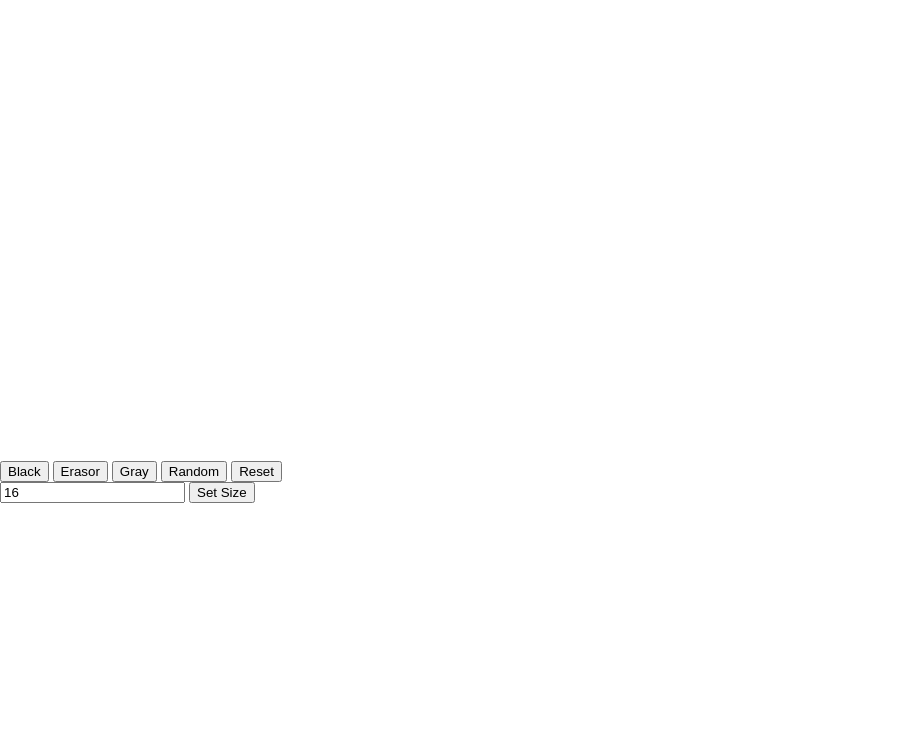
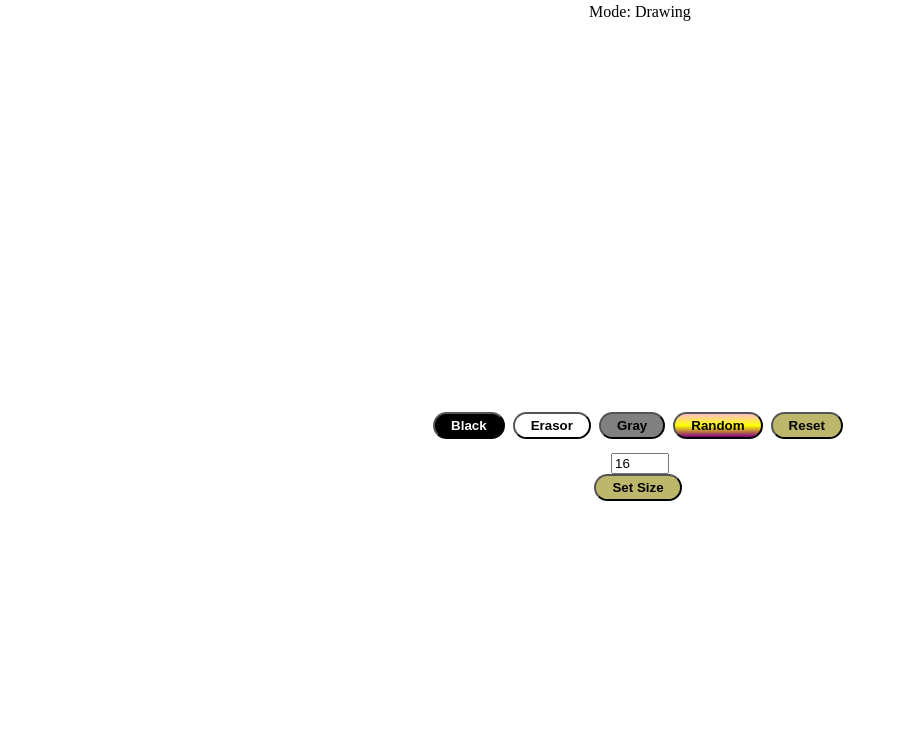
Before and after one commit to alundberg1/Etch-A-Sketch, a plain HTML site: page index.html in a window 1280 px wide. Shown: the part 71-800 px from the top of the page, without its empty margins (0-906 px from the left). Drawn offline with Linux system fonts and the light colour scheme.

Commit message:
Added styling to add colors and align content

```diff
--- a/index.html
+++ b/index.html
@@ -15,11 +15,11 @@
         <div class="content">
             <div class="board"></div>
             <div class="buttons">
-                <button onclick="changeColor('black')">Black</button>
-                <button onclick="changeColor('white')">Erasor</button>
-                <button onclick="changeColor('gray')">Gray</button>
-                <button onclick="changeColor('random')">Random</button>
-                <button onclick="resetBoard()">Reset</button>
+                <button class="blackButton" onclick="changeColor('black')">Black</button>
+                <button class="erasorButton"onclick="changeColor('white')">Erasor</button>
+                <button class="grayButton" onclick="changeColor('gray')">Gray</button>
+                <button class="randomButton" onclick="changeColor('random')">Random</button>
+                <button class="resetButton" onclick="resetBoard()">Reset</button>
             </div>
             <input type="text" placeholder="Size of Board" value="16" onchange="changeSize(this.value)">
             <button>Set Size</button>
--- a/main.js
+++ b/main.js
@@ -48,7 +48,7 @@ function resetBoard() {
 }
 
 document.querySelector('body').addEventListener('click', (e) => {
-    if (e.target.tagName != 'BUTTON') {
+    if (e.target.tagName != 'BUTTON' && e.target.tagName != 'INPUT') {
         click = !click;
     if (click) {
         document.querySelector('.mode').textContent = "Mode: Drawing";
--- a/reset.css
+++ b/reset.css
@@ -4,7 +4,7 @@
 */
 
 html, body, div, span, applet, object, iframe,
-h1, h2, h3, h4, h5, h6, p, blockquote, pre,
+h2, h3, h4, h5, h6, p, blockquote, pre,
 a, abbr, acronym, address, big, cite, code,
 del, dfn, em, img, ins, kbd, q, s, samp,
 small, strike, strong, sub, sup, tt, var,
--- a/styles.css
+++ b/styles.css
@@ -1,5 +1,110 @@
-.board{
-    width: 500px;
-    height: 500px;
+.flex-container {
+    height: 100vh;
+    width: 100vw;
+    display: flex;
+    flex-direction: column;
+    align-items: center;
+    background: linear-gradient(rgba(96, 79, 252, 0.082) );
+}
+
+.board {
+    width: 80%;
+    height: 80%;
     display: grid;
+    background-color: white;
+    box-shadow: inset 0 -3em 3em rgba(0, 0, 0, 0.1), 0, 0, 2px rgb(255, 255, 255),
+    0.3em 0.3em 1em rgba(0, 0, 0, 0.3);
 }
+
+.board:hover {
+    cursor: pointer;
+}
+
+.content {
+    display: flex;
+    flex-direction: column;
+    align-items: center;
+    min-width: 300px;
+    min-height: 300px;
+    width: 60vw;
+    height: 60vh;
+    max-width: 600px;
+    max-height: 600px;
+}
+
+.title {
+    display: flex;
+    justify-content: center;
+}
+
+.mode {
+    display: flex;
+    justify-content: center;
+    margin-bottom: 5px;
+}
+
+.buttons {
+    margin-top: 10px;
+    margin-bottom: 10px;
+}
+
+button {
+    padding: 0.3em 1.2em;
+    margin: 0 0.3em 0.3em 0;
+    border-radius: 2em;
+    text-decoration: none;
+    font-weight: 600;
+    text-align: center;
+    transition: all 0.2s;
+    background-color:darkkhaki;
+}
+
+button:hover {
+    cursor: pointer;
+}
+
+.blackButton {
+    background-color: black;
+    color: white;
+}
+
+.blackButton:hover {
+    background-color: white;
+    color: black;
+}
+
+.grayButton {
+    background-color: gray;
+    color: black;
+}
+
+.grayButton:hover {
+    background-color: gray;
+    color: white;
+}
+
+.randomButton {
+    background: linear-gradient(pink, yellow, purple);
+}
+
+.randomButton:hover {
+    background: linear-gradient(lime, cyan);
+}
+
+.erasorButton {
+    background-color: rgb(255, 255, 255);
+    color: black;
+}
+
+.erasorButton:hover {
+    background-color: white;
+    color: rgb(255, 255, 255);
+}
+
+input {
+    width: 50px;
+}
+
+.error {
+    display: none;
+}
```
